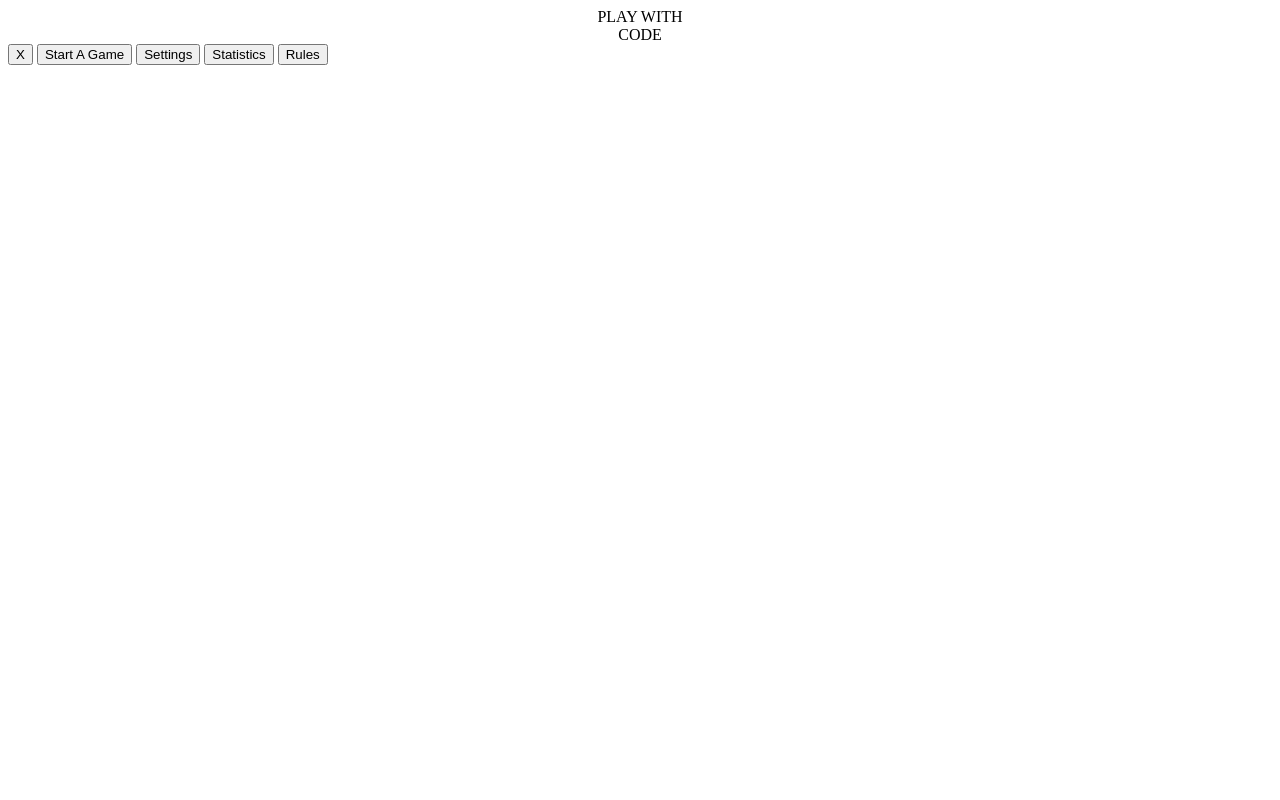
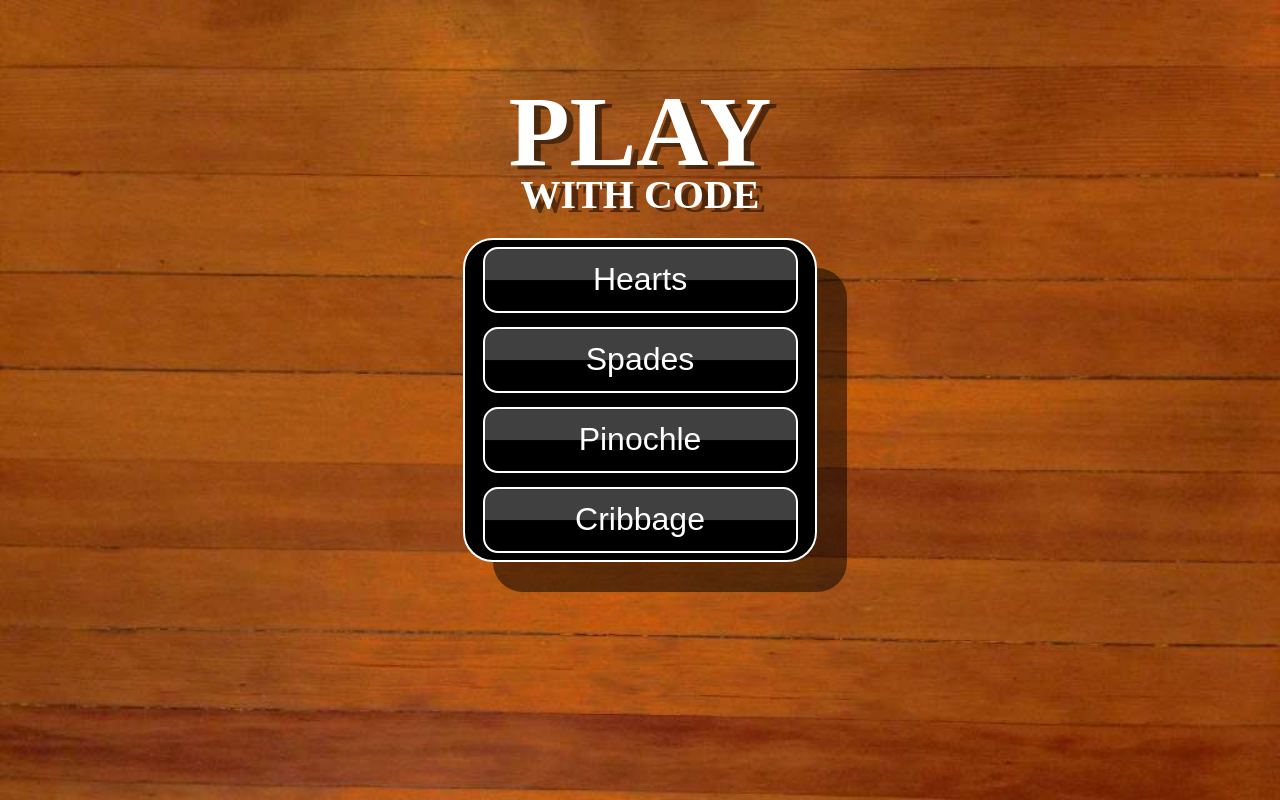
Before and after one commit to jeffbcole/playwithcode, a plain HTML site: page index.html in a window 1280 px wide. Drawn offline with Linux system fonts and the light colour scheme.

Commit message:
Creating Initial Menu
Main menu

```diff
--- /dev/null
+++ b/index.css
@@ -0,0 +1,90 @@
+html {
+	overflow: hidden;
+	background: none no-repeat center center fixed;
+	-webkit-background-size: cover;
+	-moz-background-size: cover;
+	-o-background-size: cover;
+	background-size: cover;
+	font-family: Arial;
+	color: white;
+}
+
+body {
+	/* No Select for the whole page */
+	-webkit-touch-callout: none;
+	-webkit-user-select: none;
+	-khtml-user-select: none;
+	-moz-user-select: none;
+	-ms-user-select: none;
+	user-select: none;
+}
+
+.t1, .t2 {
+	line-height: 90%;
+	font-family: 'Times New Roman', Times, serif;
+	text-shadow: 5pt 3pt rgba(0,0,0,0.5);
+	font-weight: bold;
+}
+
+.t1 {
+	font-size: 100px;
+}
+
+.t2 {
+	font-size: 40px;
+}
+
+#playwithcode_title {
+	position: absolute;
+	top: 50%;
+	left: 50%;
+	transform: translate(-50%, -50%);
+	margin: auto;
+	pointer-events: none;
+
+	user-select: none;
+	-webkit-user-select: none;
+	-moz-user-select: none;
+	-moz-user-select: none;
+	-ms-user-select: none;
+	-moz-user-focus: none;
+}
+
+.menu_view {
+	z-index: 999;
+	opacity:0;
+	pointer-events: none;
+	background:#000000;
+	border:#FFFFFF 2px solid;
+	border-radius:30px;
+	box-shadow: 30px 30px 0px rgba(0,0,0,0.5);
+	position: absolute;
+	top:0%;
+	left: 50%;
+	transform: translate(-50%, -50%);
+	margin: auto;
+}
+
+.menu_button {
+	cursor: pointer;
+	border:#FFFFFF 2px solid;
+	border-radius:15px;
+	background:linear-gradient(0deg, #000000 50%, #404040 50%);
+	color:white;
+	width:90%;
+	height:50pt;
+	font-size:24pt;
+	margin-left:5%;
+	margin-right:5%;
+	margin-top:5pt;
+	margin-bottom:5pt;
+}
+
+.menu_button:hover {
+	background:linear-gradient(0deg, #222222 50%, #555555 50%);
+}
+
+#menu_main {
+	width:350px;
+	top:100%;
+}
--- a/index.html
+++ b/index.html
@@ -18,6 +18,21 @@
 	<meta name="description" content="Play With Code:  Write the code to play card games.  Its humans vs computers."> <!-- TODO: write -->
 	<meta name="author" content="Play With Cards">
 
+    <link rel="stylesheet" href="index.css">
+
+    <script type="text/javascript" src="index.js"></script>
+
+    <script>
+        //
+        // Initialize
+        //
+        window.onload = function () {
+            Initialize();
+        };
+
+    </script>
+
+    <!-- TODO: turn this on before going live
 	<link rel="stylesheet" type="text/css" href="//cdnjs.cloudflare.com/ajax/libs/cookieconsent2/3.1.0/cookieconsent.min.css" />
 	<script src="//cdnjs.cloudflare.com/ajax/libs/cookieconsent2/3.1.0/cookieconsent.min.js"></script>
 	<script>
@@ -41,23 +56,22 @@
 			}
 			})});
 	</script>
-
+-->
 </head>
 
 <body>
-	<div id="game_title">
+	<div id="playwithcode_title">
 		<center>
-			<div class="t1">PLAY WITH</div>
-			<div class="t2">CODE</div>
+			<div class="t1">PLAY</div>
+			<div class="t2">WITH CODE</div>
 		</center>
 	</div>
 
 	<div id="menu_main" class="menu_view">
-		<button id="menu_main_close_button" class="close_button" onclick="menu_main_close_click()">X</button>
-		<button id="start_game_button" class="menu_button" onclick="ShowStartAGameMenu()">Start A Game</button>
-		<button id="settings_button" class="menu_button" onclick="ShowSettingsMenu()">Settings</button>
-		<button id="statistics_button" class="menu_button" onclick="ShowStatisticsMenu()">Statistics</button>
-		<button id="rules_button" class="menu_button" onclick="ShowRulesMenu()">Rules</button>
+		<button class="menu_button" onclick="PlayWithCardsGameClick('hearts')">Hearts</button>
+		<button class="menu_button" onclick="PlayWithCardsGameClick('spades')">Spades</button>
+		<button class="menu_button" onclick="PlayWithCardsGameClick('pinochle')">Pinochle</button>
+		<button class="menu_button" onclick="PlayWithCardsGameClick('cribbage')">Cribbage</button>
 	</div>
 </body>
 
--- /dev/null
+++ b/index.js
@@ -0,0 +1,43 @@
+function Initialize() {
+    document.documentElement.style.backgroundImage = "url(shared/images/woodboard.jpg)";
+    setTimeout(function () {
+        ShowMainMenu();
+        ShowTitle();
+    }, 500);
+}
+
+function ShowMainMenu() {
+    var el = document.getElementById('menu_main');
+	with(el.style) {
+		WebkitTransition = MozTransition = OTransition = msTransition = "0.8s cubic-bezier(0.175, 0.885, 0.320, 1.275)";
+		top = "50%";
+		opacity = 1;
+		pointerEvents = "auto";
+    }
+}
+
+function ShowTitle() {
+	var el = document.getElementById("playwithcode_title");
+	with(el.style) {
+		WebkitTransition = MozTransition = OTransition = msTransition = "0.8s cubic-bezier(0.175, 0.885, 0.320, 1.275)";
+		top = "150px";
+		opacity = 1;
+	}
+}
+
+function PlayWithCardsGameClick(gameName) {
+    switch (gameName) {
+        case 'hearts':
+        window.location.href = './hearts/index.html';
+        break;
+        case 'spades':
+        window.location.href = './spades/index.html';
+        break;
+        case 'pinochle':
+        window.location.href = './pinochle/index.html';
+        break;
+        case 'cribbage':
+        window.location.href = './cribbage/index.html';
+        break;
+    }
+}
```
Also changed, not shown: cribbage/index.html (+7 -3 lines), hearts/index.html (+7 -2 lines), pinochle/index.html (+7 -4 lines), spades/index.html (+6 -2 lines), shared/images/woodboard.jpg (added), shared/images/wooddarkboard.jpg (added), shared/images/woodgreyboard.jpg (added), shared/images/woodlightboard.jpg (added), 2 other files.
